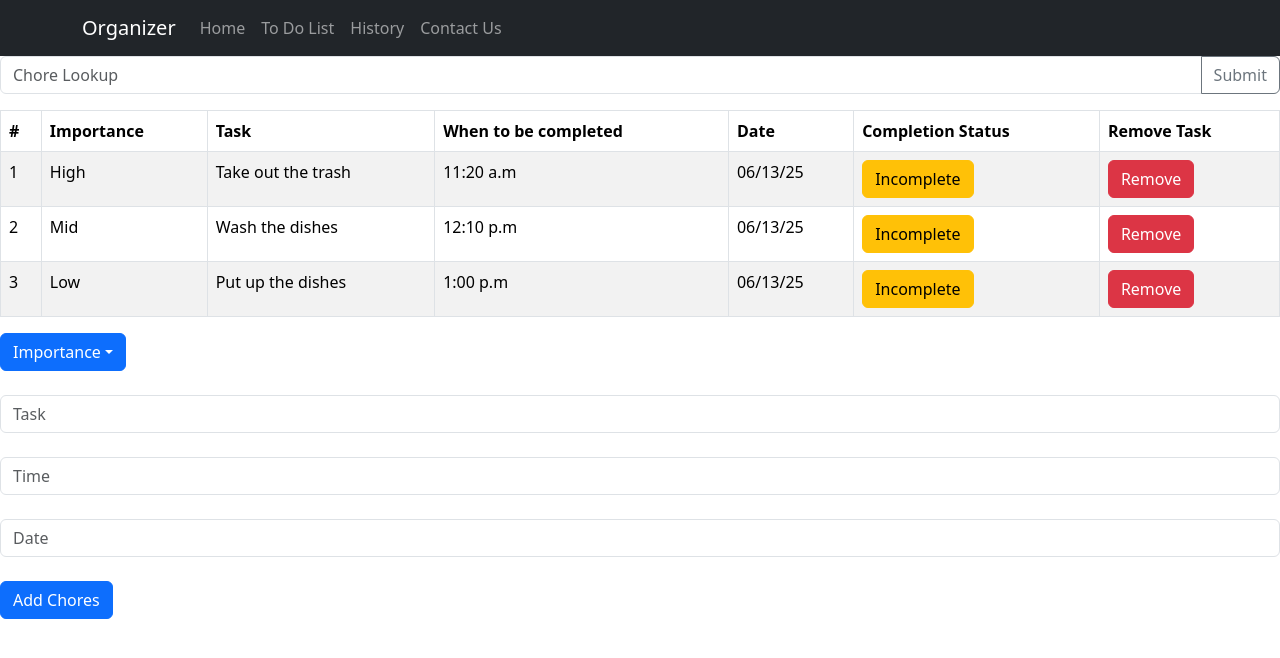
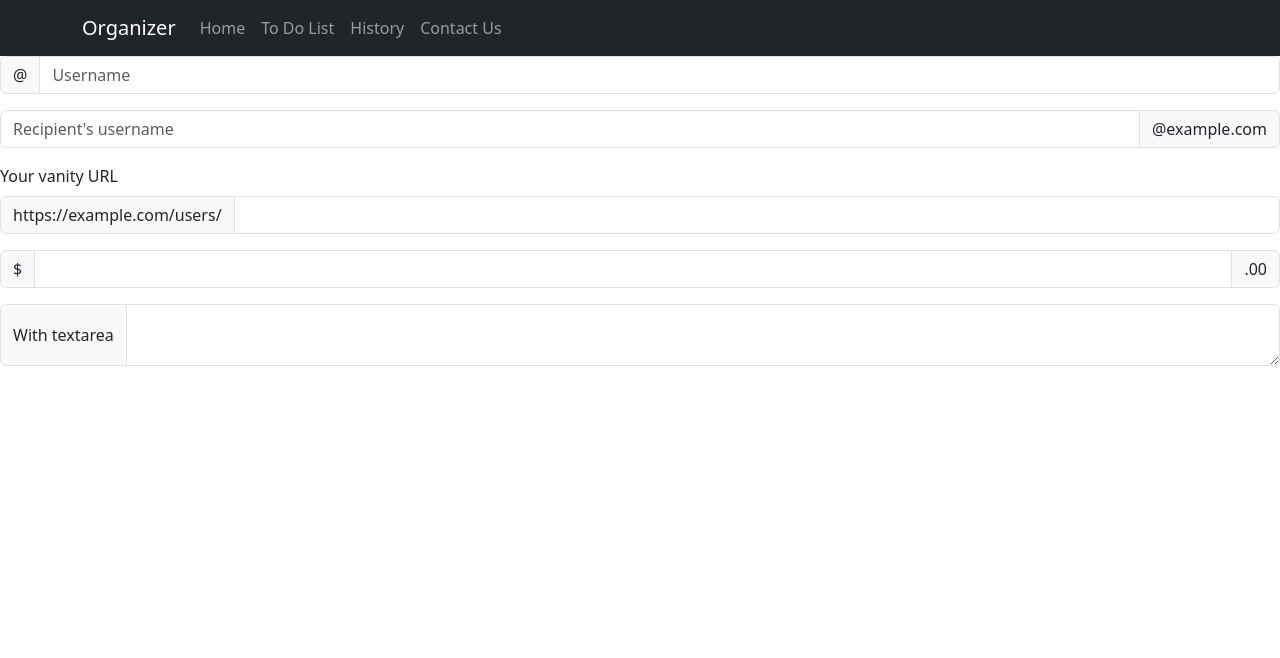
Before and after one commit to KameronHandy/Project3, a React (Create React App) app: page /ContactUs in a window 1280 px wide. Shown: the top 658 px of the page. Built offline with nearby package versions, Linux system fonts and the light colour scheme.

Commit message:
completed the routers, now moving components to Pages

```diff
--- a/src/App.js
+++ b/src/App.js
@@ -5,7 +5,11 @@ import Header from './Component/Header';
 import SearchBar from './Component/SearchBar';
 import 'bootstrap/dist/css/bootstrap.min.css';
 import AddingChores from './Component/AddingChores';
-import DropDown from './Component/DropDown';
+import { BrowserRouter, Routes, Route } from "react-router-dom";
+import ContactUs from './Pages/ContactUs';
+import Homepage from './Pages/HomePage';
+import Organizer from './Pages/Organizer';
+import History from './Pages/History'
 
 
 
@@ -22,11 +26,18 @@ function App() {
 
   return (
     <>
+
     < Header/>
-    <SearchBar chores={chores} setChores={setChores}/>
-    <ToDoList chores={chores} setChores={setChores} />
-    <DropDown/>
-    <AddingChores chores={chores} setChores={setChores}/>
+
+    <BrowserRouter>
+      <Routes>
+          <Route path="/home" element={<Homepage />} />
+          <Route path="/ContactUs" element={<ContactUs />} />
+          <Route path="/History" element ={<History/>}/>
+          <Route path="Organizer" element ={<Organizer/>}/>
+      </Routes>
+    </BrowserRouter>
+
 
     </>
 
--- a/src/Component/AddingChores.jsx
+++ b/src/Component/AddingChores.jsx
@@ -1,9 +1,9 @@
 import React from 'react'
 import {useState} from 'react'
+import Button from 'react-bootstrap/Button';
+import Col from 'react-bootstrap/Col';
 import Form from 'react-bootstrap/Form';
-import Button from 'react-bootstrap/Button';
-import Dropdown from 'react-bootstrap/Dropdown';
-import DropdownButton from 'react-bootstrap/DropdownButton';
+import Row from 'react-bootstrap/Row';
 
 
 
@@ -40,12 +40,16 @@ export default function AddingChores({chores, setChores}) {
 
   return (
         <>
-
-          <DropdownButton value="" onClick={DropDownSelect} options=""  id="dropdown-basic-button" title="Importance">
-            <Dropdown.Item options="high" name="Importance" >High</Dropdown.Item>
-            <Dropdown.Item options="mid" name="Importance" >Mid</Dropdown.Item>
-            <Dropdown.Item options="low" name="Importance" >Low</Dropdown.Item>
-          </DropdownButton>
+          <Form>
+            <Form.Group as={Col} controlId="formGridState">
+              <Form.Label>State</Form.Label>
+              <Form.Select defaultValue="Choose...">
+                <option>High</option>
+                <option>Mid</option>
+                <option>Low</option>
+              </Form.Select>
+            </Form.Group>
+          </Form>
           <br />
           <Form.Control type="text" placeholder="Task" name="task" onChange={(event)=>handleChange(event)}/>
           <br />
--- /dev/null
+++ b/src/Component/ContactUs.jsx
@@ -0,0 +1,47 @@
+import React from 'react'
+import Form from 'react-bootstrap/Form';
+import InputGroup from 'react-bootstrap/InputGroup';
+
+export default function ContactUs() {
+  return (
+
+        <>
+          <InputGroup className="mb-3">
+            <InputGroup.Text id="basic-addon1">@</InputGroup.Text>
+            <Form.Control
+              placeholder="Username"
+              aria-label="Username"
+              aria-describedby="basic-addon1"
+            />
+          </InputGroup>
+
+          <InputGroup className="mb-3">
+            <Form.Control
+              placeholder="Recipient's username"
+              aria-label="Recipient's username"
+              aria-describedby="basic-addon2"
+            />
+            <InputGroup.Text id="basic-addon2">@example.com</InputGroup.Text>
+          </InputGroup>
+
+          <Form.Label htmlFor="basic-url">Your vanity URL</Form.Label>
+          <InputGroup className="mb-3">
+            <InputGroup.Text id="basic-addon3">
+              https://example.com/users/
+            </InputGroup.Text>
+            <Form.Control id="basic-url" aria-describedby="basic-addon3" />
+          </InputGroup>
+
+          <InputGroup className="mb-3">
+            <InputGroup.Text>$</InputGroup.Text>
+            <Form.Control aria-label="Amount (to the nearest dollar)" />
+            <InputGroup.Text>.00</InputGroup.Text>
+          </InputGroup>
+
+          <InputGroup>
+            <InputGroup.Text>With textarea</InputGroup.Text>
+            <Form.Control as="textarea" aria-label="With textarea" />
+          </InputGroup>
+        </>
+      );
+    }
--- a/src/Component/Header.jsx
+++ b/src/Component/Header.jsx
@@ -10,10 +10,10 @@ function ColorSchemesExample() {
         <Container>
           <Navbar.Brand href="#home">Organizer</Navbar.Brand>
           <Nav className="me-auto">
-            <Nav.Link href="#home">Home</Nav.Link>
-            <Nav.Link href="#features">To Do List</Nav.Link>
-            <Nav.Link href="#pricing">History</Nav.Link>
-            <Nav.Link href="#pricing">Contact Us</Nav.Link>
+            <Nav.Link href="/Home">Home</Nav.Link>
+            <Nav.Link href="/Organizer">To Do List</Nav.Link>
+            <Nav.Link href="/History">History</Nav.Link>
+            <Nav.Link href="/ContactUs">Contact Us</Nav.Link>
           </Nav>
         </Container>
       </Navbar>
--- /dev/null
+++ b/src/Pages/ContactUs.jsx
@@ -0,0 +1,47 @@
+import React from 'react'
+import Form from 'react-bootstrap/Form';
+import InputGroup from 'react-bootstrap/InputGroup';
+
+export default function ContactUs() {
+  return (
+
+        <>
+          <InputGroup className="mb-3">
+            <InputGroup.Text id="basic-addon1">@</InputGroup.Text>
+            <Form.Control
+              placeholder="Username"
+              aria-label="Username"
+              aria-describedby="basic-addon1"
+            />
+          </InputGroup>
+
+          <InputGroup className="mb-3">
+            <Form.Control
+              placeholder="Recipient's username"
+              aria-label="Recipient's username"
+              aria-describedby="basic-addon2"
+            />
+            <InputGroup.Text id="basic-addon2">@example.com</InputGroup.Text>
+          </InputGroup>
+
+          <Form.Label htmlFor="basic-url">Your vanity URL</Form.Label>
+          <InputGroup className="mb-3">
+            <InputGroup.Text id="basic-addon3">
+              https://example.com/users/
+            </InputGroup.Text>
+            <Form.Control id="basic-url" aria-describedby="basic-addon3" />
+          </InputGroup>
+
+          <InputGroup className="mb-3">
+            <InputGroup.Text>$</InputGroup.Text>
+            <Form.Control aria-label="Amount (to the nearest dollar)" />
+            <InputGroup.Text>.00</InputGroup.Text>
+          </InputGroup>
+
+          <InputGroup>
+            <InputGroup.Text>With textarea</InputGroup.Text>
+            <Form.Control as="textarea" aria-label="With textarea" />
+          </InputGroup>
+        </>
+      );
+    }
--- /dev/null
+++ b/src/Pages/History.jsx
@@ -0,0 +1,7 @@
+import React from 'react'
+
+export default function History() {
+  return (
+    <div>History</div>
+  )
+}
--- /dev/null
+++ b/src/Pages/HomePage.jsx
@@ -0,0 +1,7 @@
+import React from 'react'
+
+export default function HomePage() {
+  return (
+    <div>HomePage</div>
+  )
+}
--- /dev/null
+++ b/src/Pages/Organizer.jsx
@@ -0,0 +1,7 @@
+import React from 'react'
+
+export default function Organizer() {
+  return (
+    <div>Organizer</div>
+  )
+}
```
